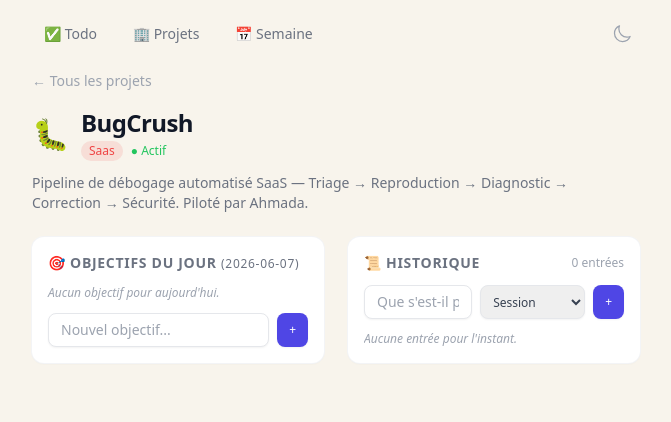
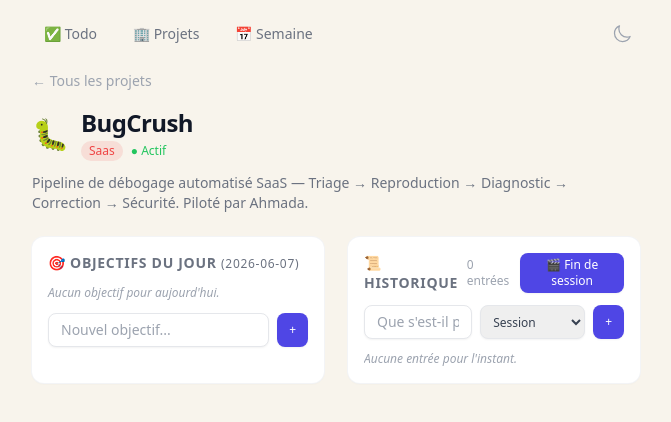
Before and after one commit to xalil05/todo-daily, a FastAPI app: page /projects/bugcrush in a window 1280 px wide. Shown: the top 422 px of the page, without its empty margins (304-975 px from the left). Run offline with FastAPI, Linux system fonts and the light colour scheme; data comes from the database, SQL or seed files in the repository; data that the repository does not hold is empty; some libraries are stand-ins or nearby versions.

Commit message:
feat: Bouton Fin de session avec modal sur la page detail projet

```diff
--- a/app/templates/projects/detail.html
+++ b/app/templates/projects/detail.html
@@ -76,7 +76,14 @@
             <h2 class="text-sm font-semibold uppercase tracking-wider text-gray-500 dark:text-gray-400">
                 📜 Historique
             </h2>
-            <span class="text-xs text-gray-400 dark:text-gray-500">{{ logs|length }} entrées</span>
+            <div class="flex items-center gap-2">
+                <span class="text-xs text-gray-400 dark:text-gray-500">{{ logs|length }} entrées</span>
+                <button id="end-session-btn"
+                        class="rounded-lg bg-indigo-600 px-2.5 py-1 text-xs font-medium text-white shadow-sm hover:bg-indigo-700 active:bg-indigo-800 transition-colors"
+                        onclick="document.getElementById('end-session-modal').classList.remove('hidden')">
+                    🎬 Fin de session
+                </button>
+            </div>
         </div>
 
         {# Nouveau log #}
@@ -110,3 +117,46 @@
 
 </div>
 {% endblock %}
+
+{# ─── Modal Fin de session ───────────────────── #}
+<div id="end-session-modal"
+     class="fixed inset-0 z-50 hidden flex items-center justify-center bg-black/40 backdrop-blur-sm"
+     onclick="if(event.target===this)this.classList.add('hidden')">
+    <div class="mx-4 w-full max-w-md rounded-xl bg-white dark:bg-gray-800 p-5 shadow-xl"
+         onclick="event.stopPropagation()">
+        <h2 class="mb-3 text-sm font-semibold text-gray-900 dark:text-gray-100">🎬 Fin de session — {{ project.short_name or project.name }}</h2>
+
+        <form hx-post="/api/projects/{{ project.id }}/end-session"
+              hx-target="#log-list"
+              hx-swap="innerHTML"
+              hx-on::after-request="document.getElementById('end-session-modal').classList.add('hidden')">
+
+            <div class="space-y-3">
+                <div>
+                    <label class="mb-1 block text-xs font-medium text-gray-500 dark:text-gray-400">Ce qu'on a fait</label>
+                    <textarea name="content" required rows="3"
+                              placeholder="Ex: Reponse Domotiq envoyee, relance Diotali programmee..."
+                              class="w-full rounded-lg border border-gray-200 dark:border-gray-600/60 px-3 py-2 text-sm text-gray-800 dark:text-gray-200 placeholder-gray-400 shadow-sm focus:border-indigo-400 focus:outline-none focus:ring-2 focus:ring-indigo-500/20 dark:bg-gray-700/60"></textarea>
+                </div>
+                <div>
+                    <label class="mb-1 block text-xs font-medium text-gray-500 dark:text-gray-400">Objectif de demain (optionnel)</label>
+                    <input type="text" name="next_objective"
+                           placeholder="Ex: Suivre les reponses fournisseurs"
+                           class="w-full rounded-lg border border-gray-200 dark:border-gray-600/60 px-3 py-2 text-sm text-gray-800 dark:text-gray-200 placeholder-gray-400 shadow-sm focus:border-indigo-400 focus:outline-none focus:ring-2 focus:ring-indigo-500/20 dark:bg-gray-700/60">
+                </div>
+            </div>
+
+            <div class="mt-4 flex items-center justify-end gap-2">
+                <button type="button"
+                        onclick="document.getElementById('end-session-modal').classList.add('hidden')"
+                        class="rounded-lg px-3 py-2 text-xs font-medium text-gray-500 hover:bg-gray-100 dark:hover:bg-gray-700 transition-colors">
+                    Annuler
+                </button>
+                <button type="submit"
+                        class="rounded-lg bg-indigo-600 px-4 py-2 text-xs font-medium text-white shadow-sm hover:bg-indigo-700 active:bg-indigo-800 transition-colors">
+                    ✅ Terminer la session
+                </button>
+            </div>
+        </form>
+    </div>
+</div>
```
Also changed, not shown: app/routers/projects.py (+36 -0 lines).
